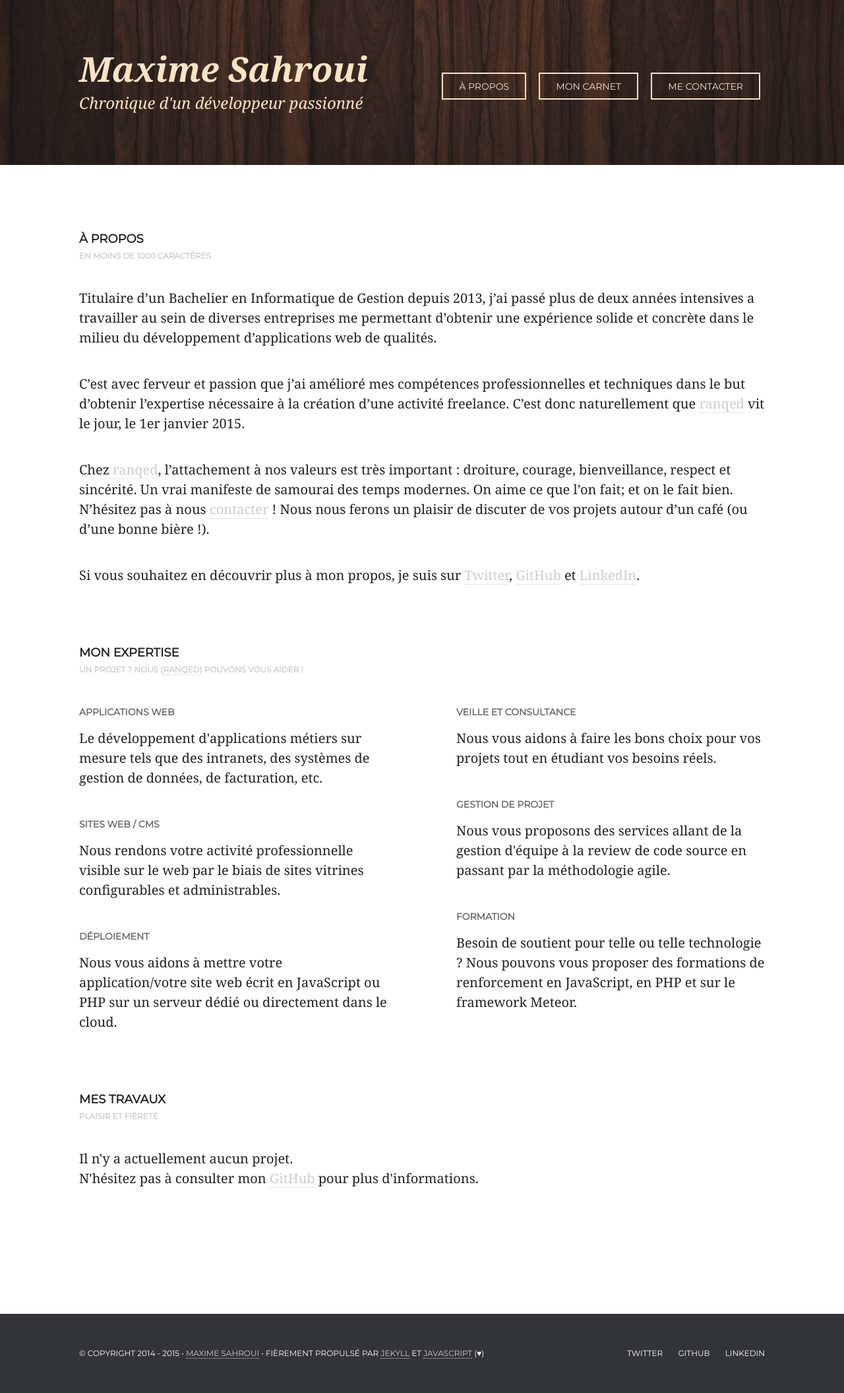
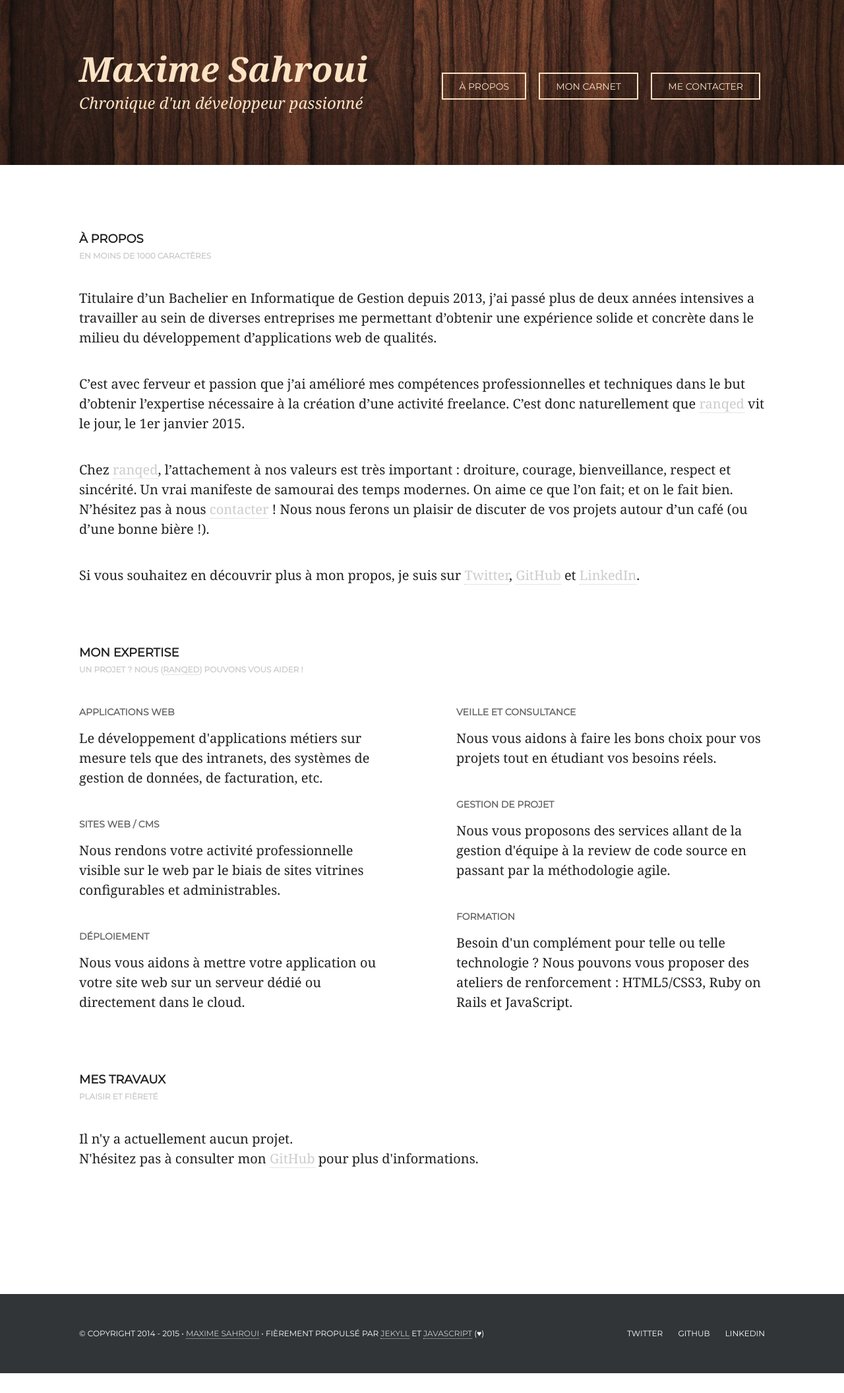
Before and after one commit to maximeshr/maximeshr.github.io, a Jekyll site: the page built from a-propos.html, in a window 1280 px wide. Shown: the whole page at 66% size. Built offline with Jekyll 4.4.1, drawn with Linux system fonts in a browser that asks for light colours; nearby versions of some CDN libraries; some web fonts are replaced; after the commit the page ends 2081 px from its top, so only the background shows below that.

```diff
--- a/a-propos.html
+++ b/a-propos.html
@@ -24,7 +24,7 @@
         <h4>Sites Web / CMS</h4>
         <p>Nous rendons votre activité professionnelle visible sur le web par le biais de sites vitrines configurables et administrables.</p>
         <h4>Déploiement</h4>
-        <p>Nous vous aidons à mettre votre application/votre site web écrit en JavaScript ou PHP sur un serveur dédié ou directement dans le cloud.</p>
+        <p>Nous vous aidons à mettre votre application ou votre site web sur un serveur dédié ou directement dans le cloud.</p>
       </div>
       <div class="one-half last">
         <h4>Veille et consultance</h4>
@@ -32,7 +32,7 @@
         <h4>Gestion de projet</h4>
         <p>Nous vous proposons des services allant de la gestion d'équipe à la review de code source en passant par la méthodologie agile.</p>
         <h4>Formation</h4>
-        <p>Besoin de soutient pour telle ou telle technologie ? Nous pouvons vous proposer des formations de renforcement en JavaScript, en PHP et sur le framework Meteor.</p>
+        <p>Besoin d'un complément pour telle ou telle technologie ? Nous pouvons vous proposer des ateliers de renforcement : HTML5/CSS3, Ruby on Rails et JavaScript.</p>
       </div>
     </section>
     <section class="page-content clearfix">
--- a/css/style.css
+++ b/css/style.css
@@ -274,7 +274,7 @@
   height: 100%;
 }
 .vertical-container {
-  background: rgba(34, 34, 34, 0.6);
+  background: rgba(34, 34, 34, 0.3);
   position: relative;
   top: 0;
   left: 0;
```
Also changed, not shown: 3 other files.
